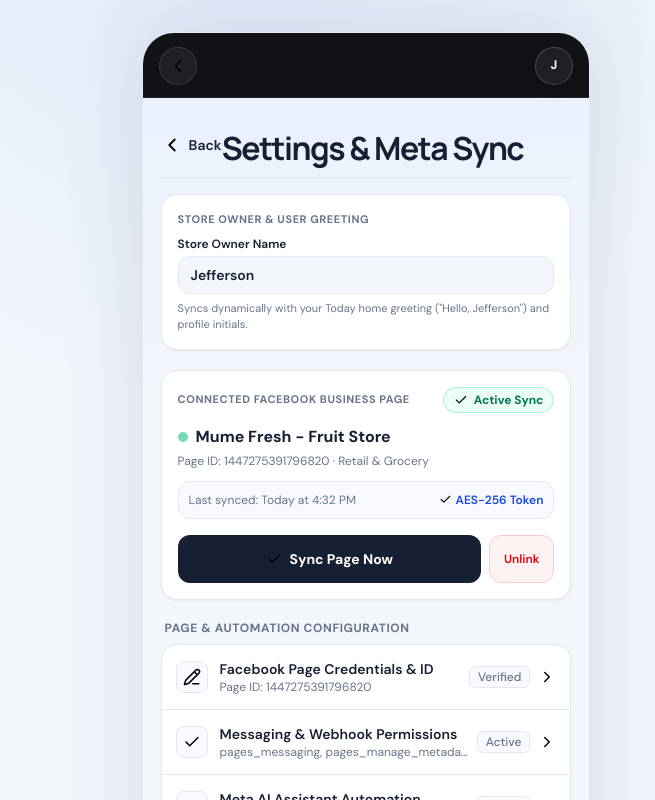
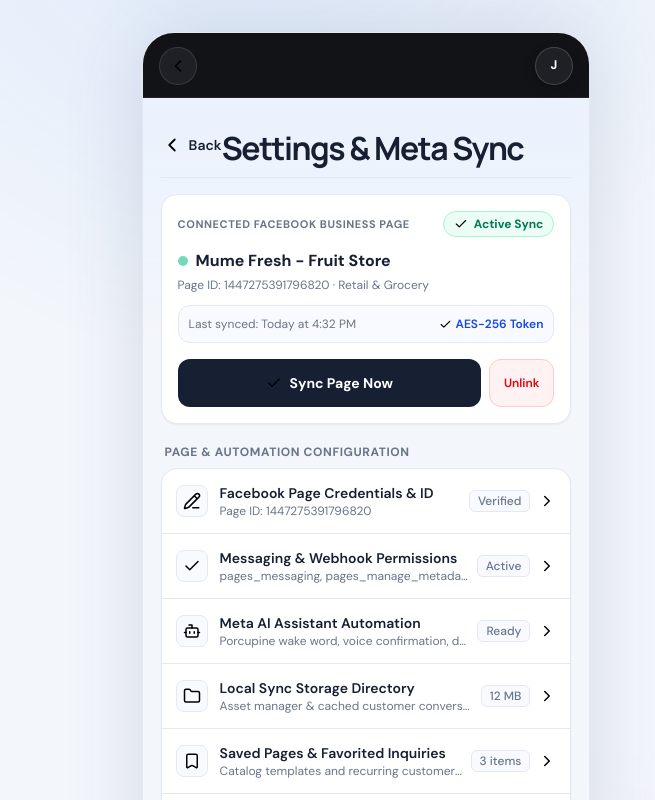
Before and after one commit to samsonjeff/mume-app, a React (Vite) app: page / in a window 1280 px wide. Both pictures are taken after a click on the button "Open profile settings". Shown: the top 800 px of the page, without its empty margins (274-929 px from the left). Built offline with nearby package versions, Linux system fonts and the light colour scheme; the HTML template or start-up script is replaced by a standard one.

Commit message:
fix(ui): remove drawer safety badge and settings user profile greeting sync card

```diff
--- a/src/App.tsx
+++ b/src/App.tsx
@@ -412,12 +412,6 @@ export default function App() {
                 </button>
               </div>
 
-              {/* Safe Automation Note */}
-              <div className="drawer-safety-note">
-                <Icon name="check" size={14} />
-                <span>Nothing sent to customers without approval</span>
-              </div>
-
               <div className="flex-1" />
 
               {/* User Profile Footer */}
--- a/src/components/SettingsView.tsx
+++ b/src/components/SettingsView.tsx
@@ -150,26 +150,6 @@ export const SettingsView: React.FC<SettingsViewProps> = ({
         <div className="w-[48px]" aria-hidden="true" />
       </div>
 
-      {/* Store Owner / Real User Profile Sync */}
-      <div className="bg-[var(--surface)] rounded-2xl p-4 border border-[var(--line)] shadow-xs mb-5">
-        <span className="text-[11px] font-bold uppercase tracking-wider text-[var(--muted)] block mb-2">
-          Store Owner & User Greeting
-        </span>
-        <label className="block text-xs font-semibold text-[var(--ink)] mb-1">
-          Store Owner Name
-        </label>
-        <input
-          type="text"
-          value={userName}
-          onChange={(e) => onUserNameChange?.(e.target.value)}
-          placeholder="e.g. Jefferson"
-          className="w-full px-3 py-2 text-sm rounded-xl border border-[var(--line)] bg-[var(--canvas)] text-[var(--ink)] focus:outline-none focus:ring-2 focus:ring-blue-500 font-semibold"
-        />
-        <p className="text-[11px] text-[var(--muted)] mt-1.5">
-          Syncs dynamically with your Today home greeting ("Hello, {userName.trim().split(/\s+/)[0] || userName}") and profile initials.
-        </p>
-      </div>
-
       {/* Account Card: Displays connection status ("Disconnected" vs "Active Sync") */}
       <div className="bg-[var(--surface)] rounded-2xl p-4 border border-[var(--line)] shadow-xs mb-5">
         <div className="flex items-center justify-between mb-3">
```
Also changed, not shown: 1 other file (tests, documents, lock files or other folders).
